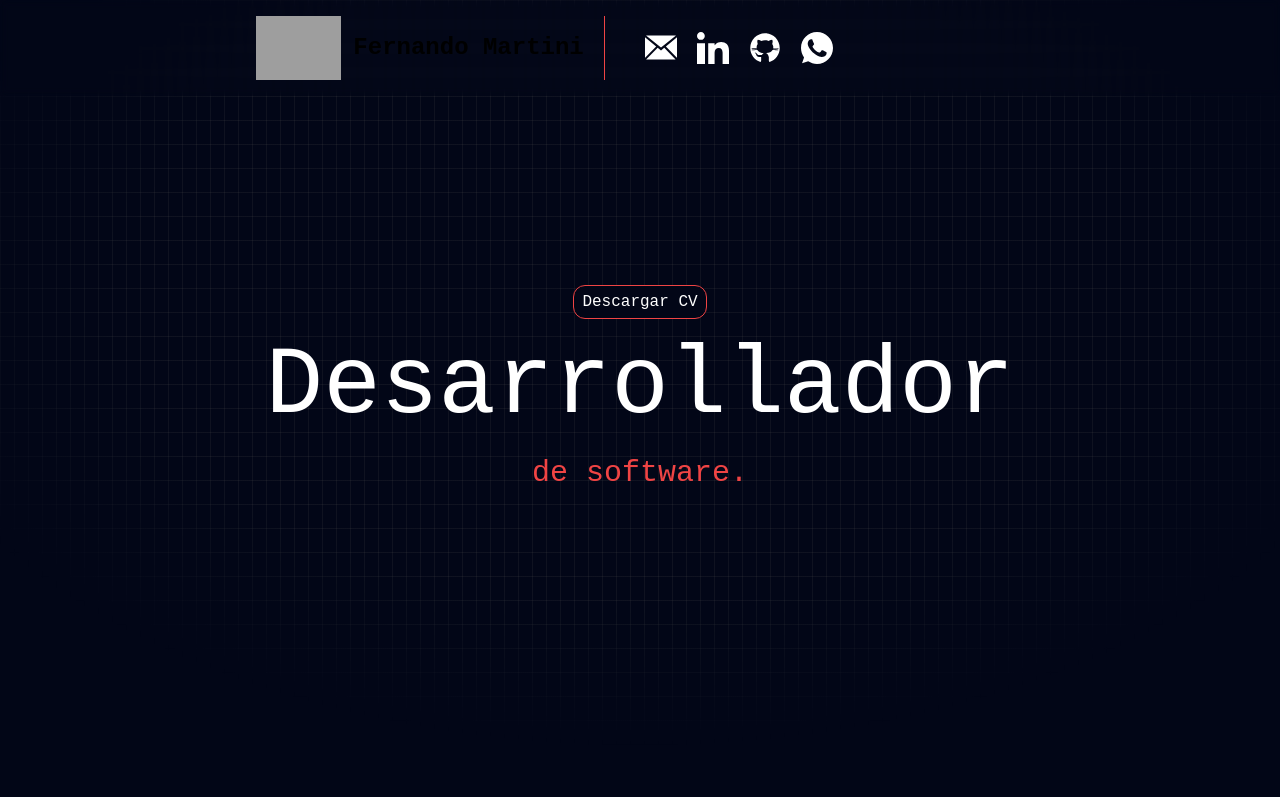
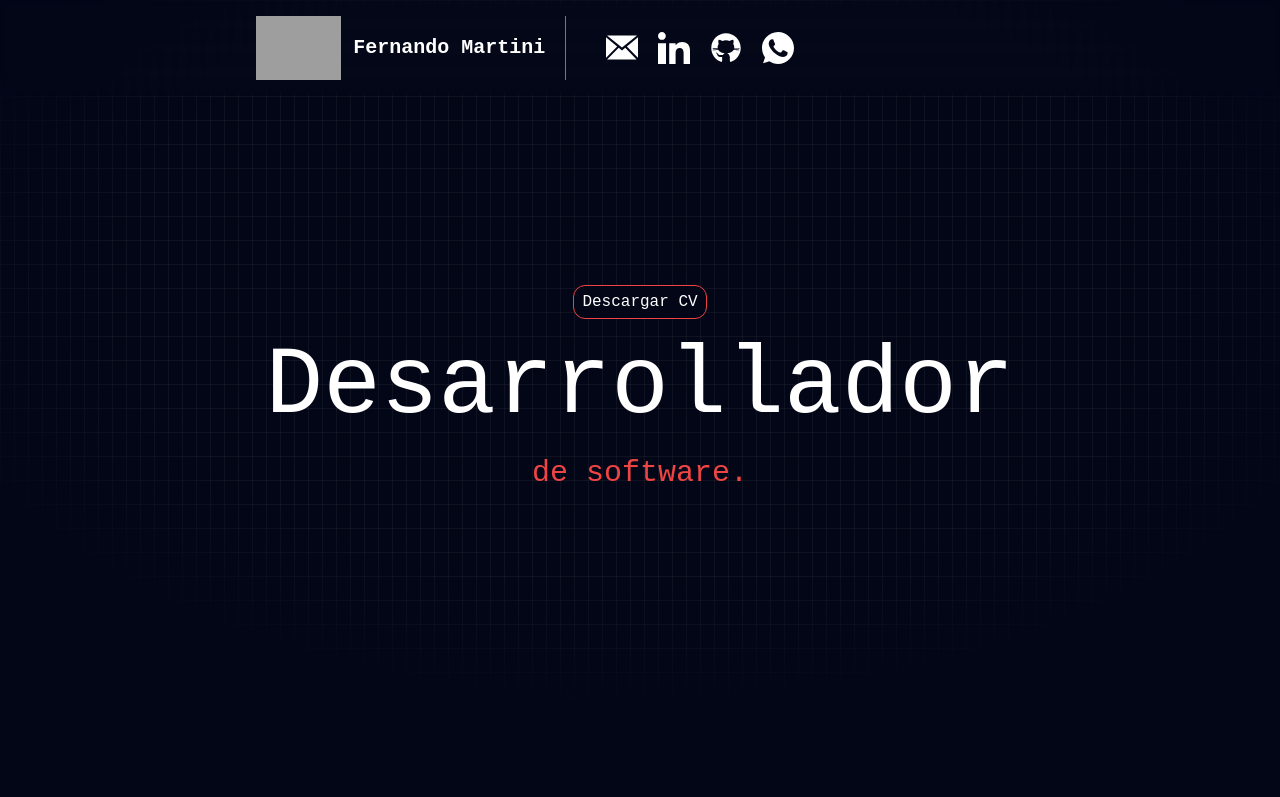
Before and after one commit to fermartini/portfolio, an Astro site: page / in a window 1280 px wide. Shown: the top 797 px of the page. Built offline with nearby package versions, Linux system fonts and the light colour scheme; Astro itself is replaced by a stand-in of ours; grey boxes are pictures that could not be loaded.

Commit message:
portfolio hasta proyectos

```diff
--- a/src/components/Header.astro
+++ b/src/components/Header.astro
@@ -8,9 +8,9 @@ import Llamada from "./iconos/Llamada.astro";
 <header>
   <nav class="border-gray-200 backdrop-blur-sm fixed w-full py-5 lg:py-0">
     <div
-      class="w-full flex flex-wrap items-center justify-center lg:justify-start lg:mx-10 xl:mx-60 pt-3 xl:p-4 gap-3 lg:gap-5"
+      class="w-full flex flex-wrap items-center justify-center lg:justify-start lg:mx-10 xl:mx-60 pt-3 xl:p-4 gap-1 lg:gap-5"
     >
-      <div class="border-r pr-5 border-red-500">
+      <div class="border-r pr-2 lg:pr-5 border-red-500">
         <div class="flex items-center lg:space-x-3 rtl:space-x-reverse">
           <img
             src="https://fermartini.github.io/imggastapp/perfil/portfolio.png"
@@ -18,14 +18,14 @@ import Llamada from "./iconos/Llamada.astro";
             alt="Martini Logo"
           />
           <span
-            class="self-center text-xl lg:text-2xl font-semibold whitespace-nowrap dark:text-white"
+            class="self-center text-xl lg:text-xl font-semibold whitespace-nowrap  text-white"
           >
             Fernando Martini
           </span>
         </div>
       </div>
 
-      <div class="flex gap-3 lg:gap-5">
+      <div class="flex gap-2 lg:gap-5">
         <a href="mailto:fermartini.dev@gmail.com" target="_blank" class="p-0 hover:scale-150  transition-transform transition-duration-150 "><Mail clase="text-white hover:text-red-400 w-6 lg:w-8" /></a>
         <a href="https://www.linkedin.com/in/fermartini/" target="_blank" class="p-0 hover:scale-125 transition-transform transition-duration-150 "><Llamada clase="text-white hover:text-red-400 w-5 lg:w-8" /></a>
         <a href="https://github.com/fermartini" target="_blank" class="p-0 hover:scale-125 transition-transform transition-duration-150"> <Github  clase="text-white hover:text-red-400 w-6 lg:w-8" /></a>
--- a/src/pages/index.astro
+++ b/src/pages/index.astro
@@ -125,7 +125,7 @@ const proyectos = {
 		</section>
 		<section class="w-fit flex flex-col mx-10 mb-22 lg:mx-10 xl:mx-60 lg:mb-36">
 			<h2
-				class="text-3xl xl:text-8xl font-extrabold text-white  pb-10"
+				class="text-3xl text-nowrap  xl:text-8xl font-extrabold text-white  pb-10"
 			>
 				QUIEN ES <span class="text-red-500">FERNANDO</span>?
 			</h2>
```
